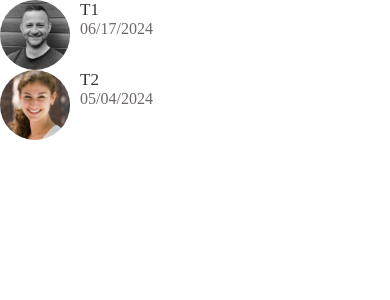
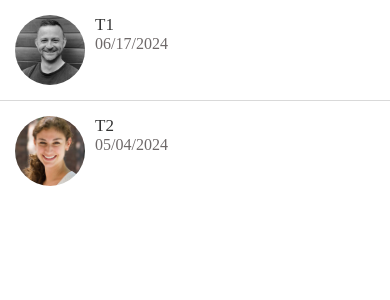
Before and after one commit to GovanDBT/BHC-App, a React Native app: screen / in a window 390 px wide. Shown: the top 300 px of the page. Built offline with nearby package versions, Linux system fonts and the light colour scheme.

Commit message:
Improving the listing screen and component

```diff
--- a/app/components/ListItem.js
+++ b/app/components/ListItem.js
@@ -18,7 +18,8 @@
 
 const styles = StyleSheet.create({
     container: {
-        flexDirection: 'row'
+        flexDirection: 'row',
+        padding: 15,
     },
     image: {
         width: 70,
--- /dev/null
+++ b/app/components/ListItemSeparator.js
@@ -0,0 +1,20 @@
+import React from 'react';
+import { StyleSheet, View } from 'react-native';
+
+import colors from '../config/colors';
+
+function ListItemSeparator() {
+    return (
+        <View style={styles.separator} />
+    );
+}
+
+const styles = StyleSheet.create({
+    separator: {
+        width: '100%',
+        height: 1,
+        backgroundColor: colors.inputBorderColor
+    }
+})
+
+export default ListItemSeparator;
--- a/app/screens/ListingScreen.js
+++ b/app/screens/ListingScreen.js
@@ -1,8 +1,9 @@
 import React from 'react';
-import { FlatList, StyleSheet } from 'react-native';
+import { FlatList, StyleSheet, View } from 'react-native';
 
 import ListItem from '../components/ListItem';
 import Screen from './Screen';
+import ListItemSeparator from '../components/ListItemSeparator';
 
 const messages =[
     {
@@ -28,6 +29,7 @@
                 renderItem={({ item }) =>
                     <ListItem title={item.name} subtitle={item.date} image={item.image}/>
                 }
+                ItemSeparatorComponent={ListItemSeparator}
             />
         </Screen>
     );
```
